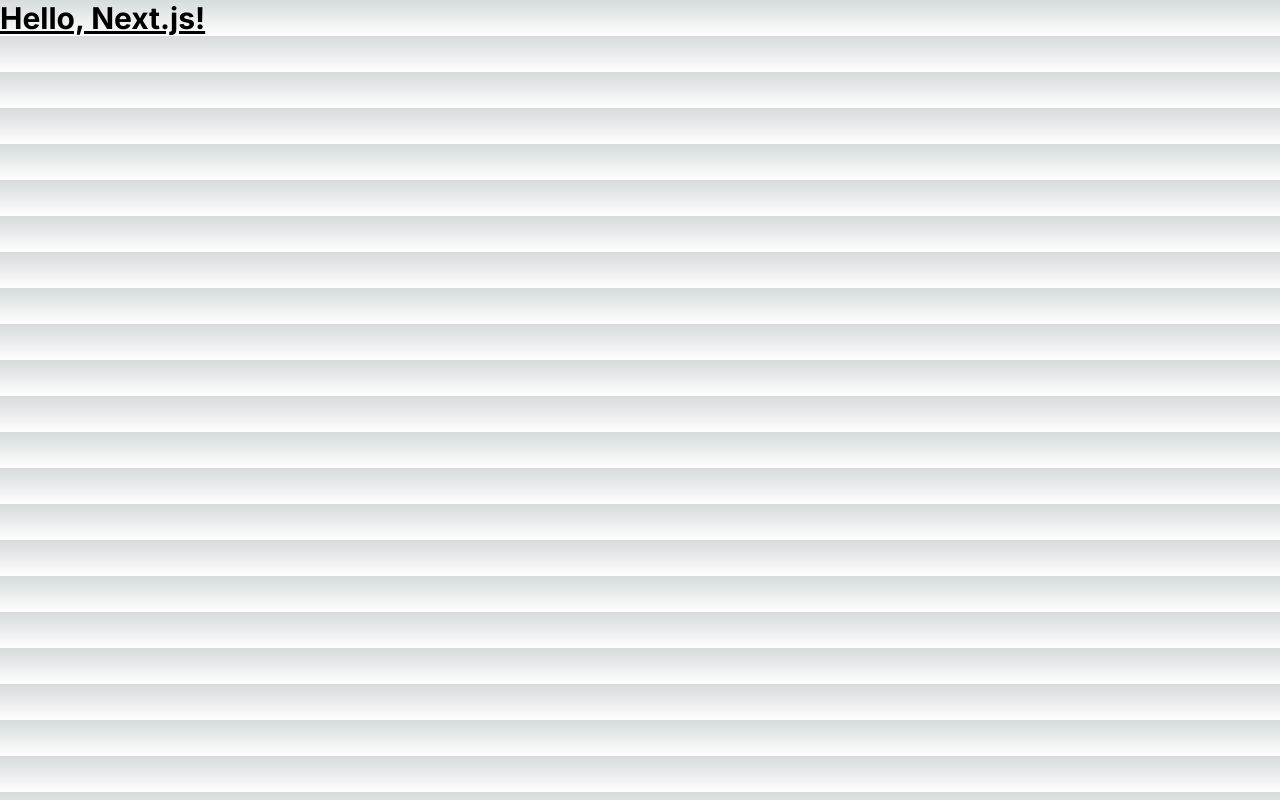
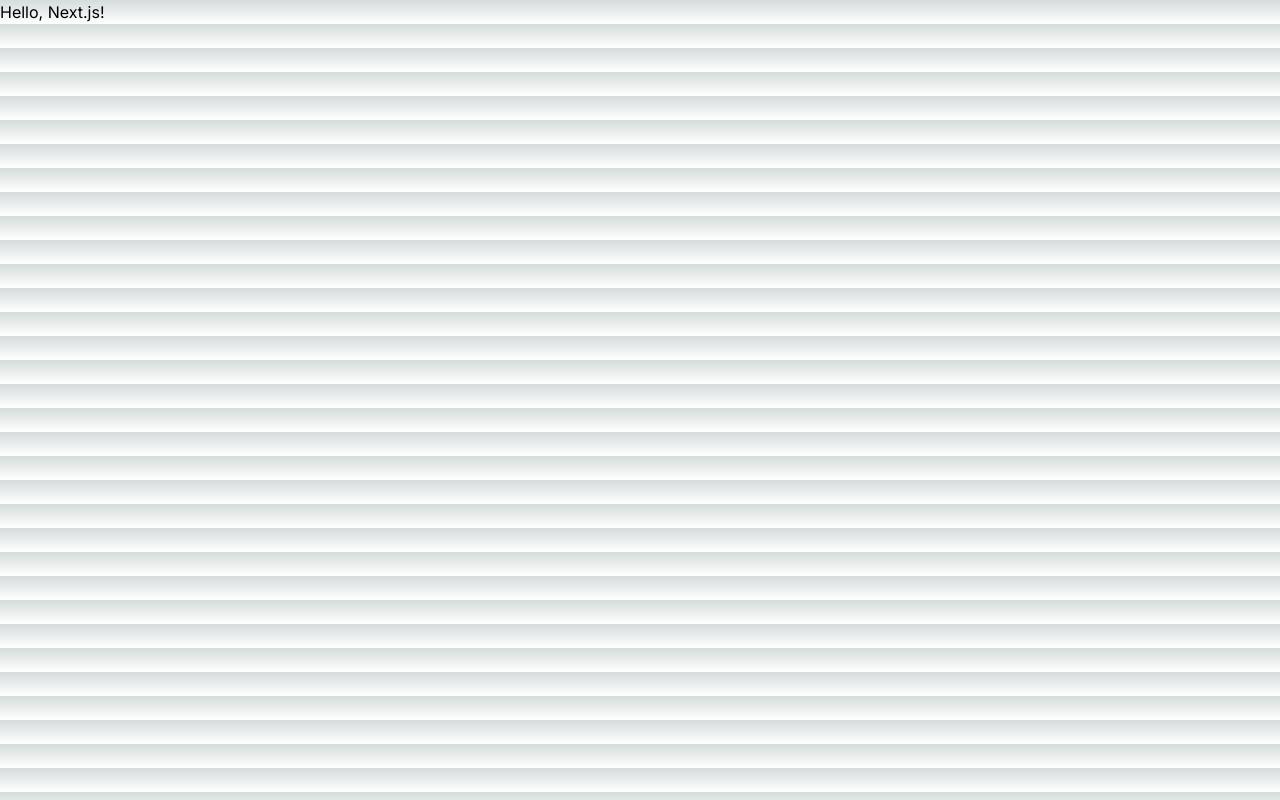
Before and after one commit to hxeu/hector, a Next.js app: page /nextjs-github-pages/ in a window 1280 px wide. Built offline with nearby package versions, Linux system fonts and the light colour scheme.

Commit message:
est ce que le css marche?

```diff
--- a/src/app/page.tsx
+++ b/src/app/page.tsx
@@ -1,3 +1,3 @@
 export default function Page() {
-  return <h1 className="text-3xl font-bold underline font-family:'Times New Roman'">Hello, Next.js!</h1>
+  return <h1>Hello, Next.js!</h1>
 }
```
